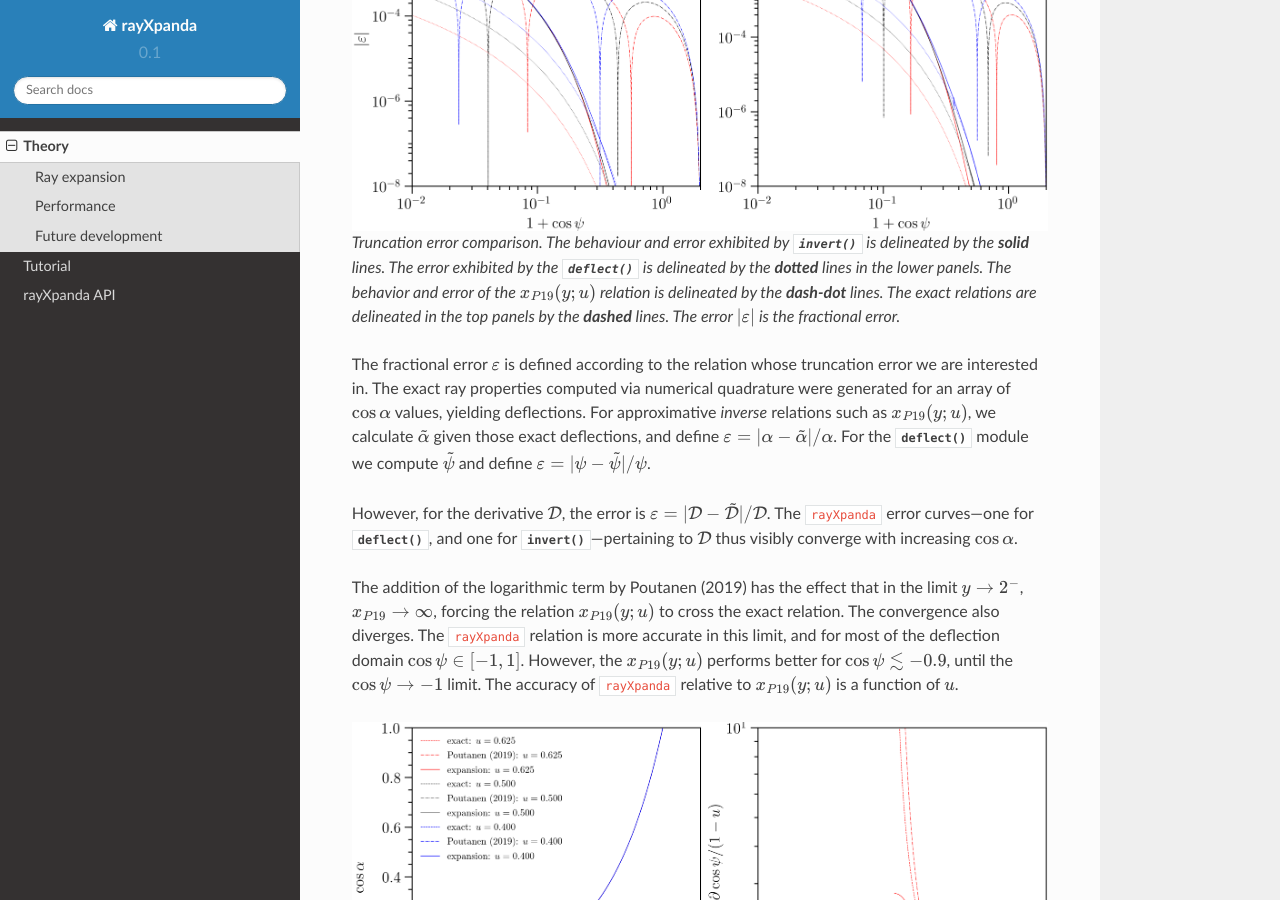
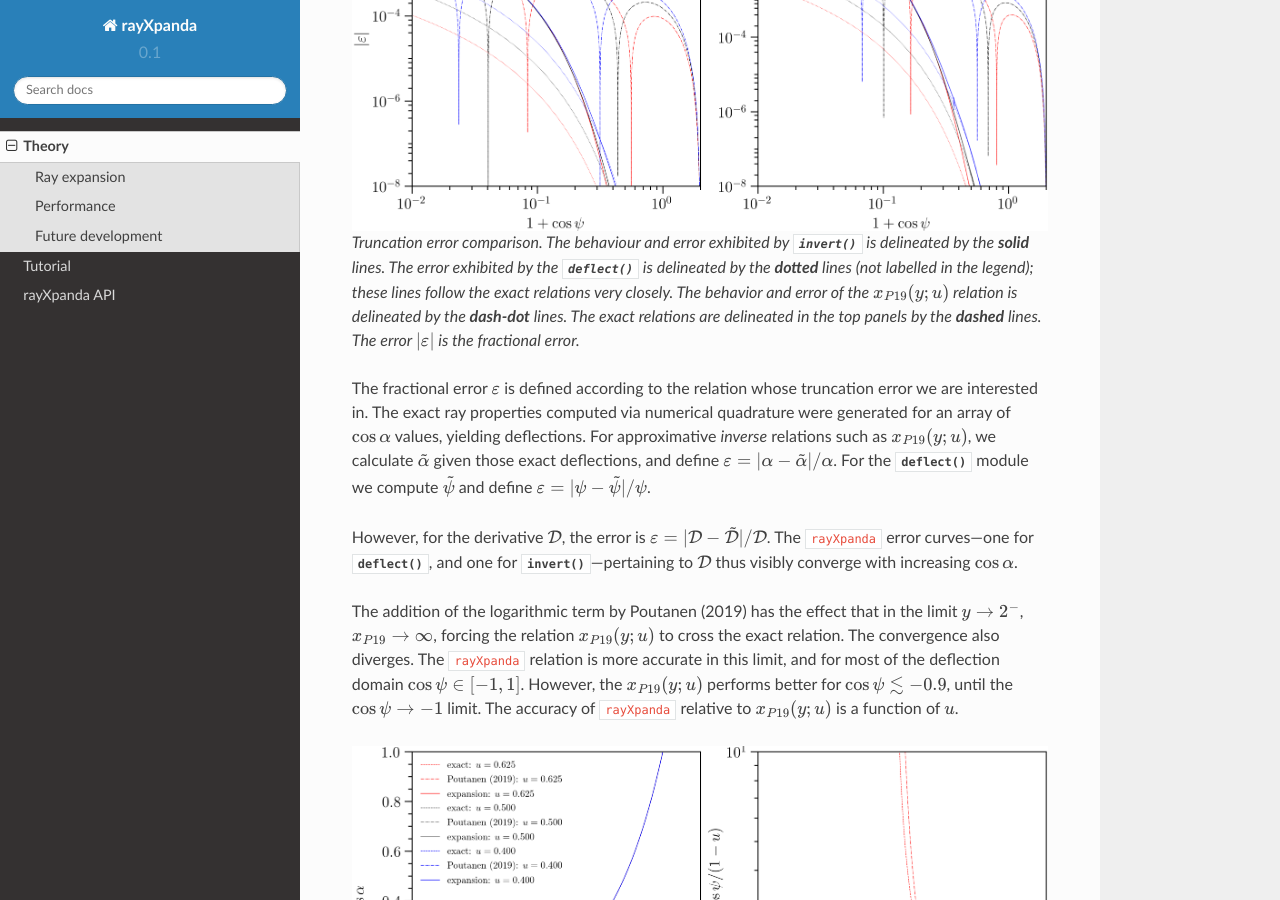
Before and after one commit to ThomasEdwardRiley/rayXpanda, a Sphinx documentation site: the page built from docs/source/theory.rst, in a window 1280 px wide and 900 px high, scrolled down 3928 px. Built offline with Sphinx 7.4.7 and the Read the Docs theme 2.0.0, drawn with Linux system fonts in a browser that asks for light colours.

Commit message:
edit caption

```diff
--- a/docs/source/theory.rst
+++ b/docs/source/theory.rst
@@ -197,8 +197,9 @@ numerical quadrature.
     Truncation error comparison.
     The behaviour and error exhibited by
     :func:`~.inversion.invert` is delineated by the **solid** lines. The error
-    exhibited by the :func:`~.deflection.deflect` is delineated by the **dotted**
-    lines in the lower panels.
+    exhibited by the :func:`~.deflection.deflect` is delineated by the
+    **dotted** lines (not labelled in the legend); these lines follow the
+    exact relations very closely.
     The behavior and error of the :math:`x_{P19}(y;u)` relation is delineated
     by the **dash-dot** lines. The exact relations are delineated in the top
     panels by the **dashed** lines. The error :math:`|\varepsilon|` is the
```
